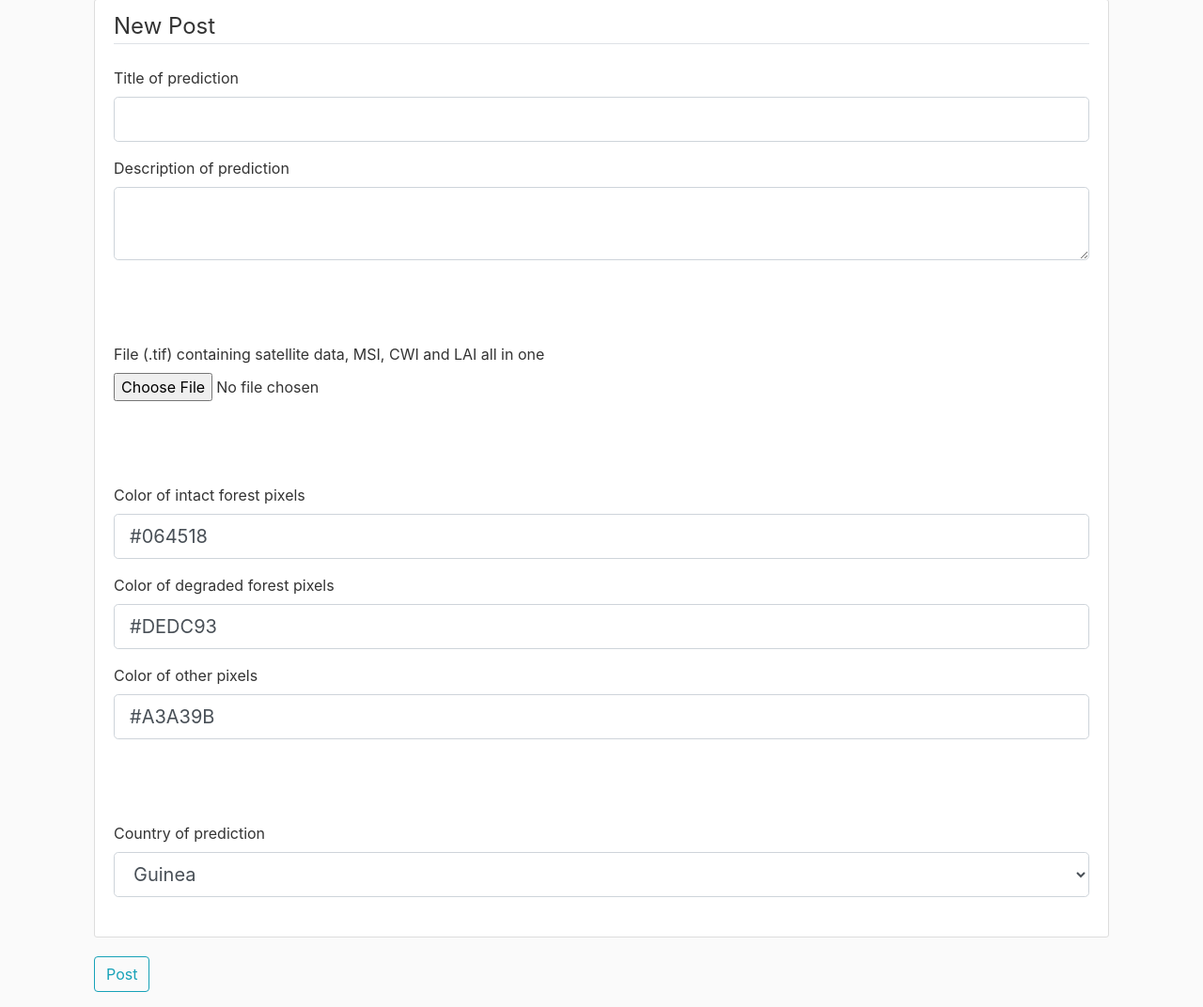
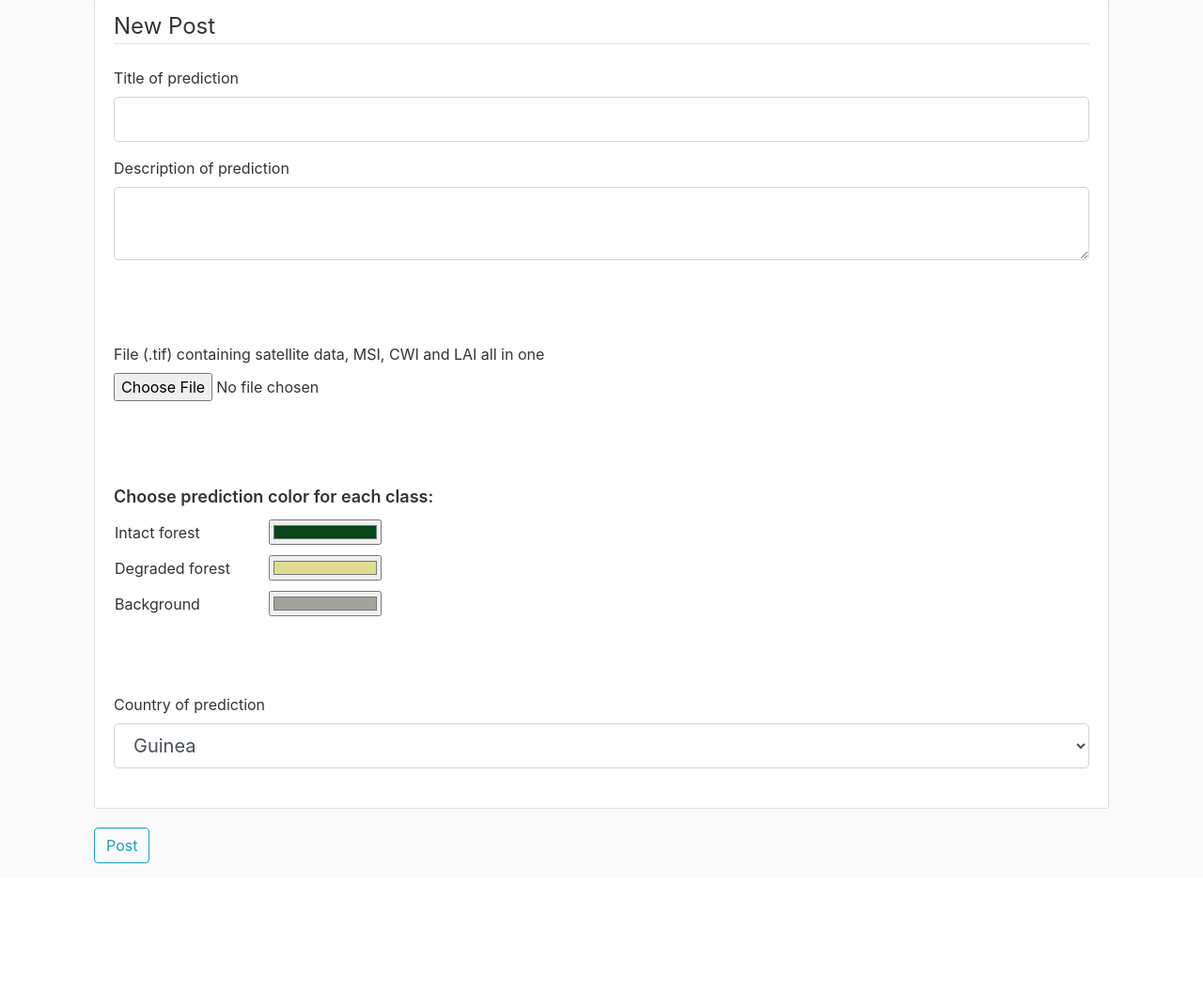
Before and after one commit to dataforgoodfr/batch7_forets_guinee, a Flask app: page /post/new in a window 1280 px wide. Shown: the part 81-1153 px from the top of the page at 94% size. After the commit the page ends 1000 px from the top, so only its background shows below. Run offline with Flask 2, Linux system fonts and the light colour scheme; a user stored in the database is signed in; some libraries are stand-ins or nearby versions.

Commit message:
Change color picker

```diff
--- a/flask_app/flask_server/forms.py
+++ b/flask_app/flask_server/forms.py
@@ -4,7 +4,6 @@ from flask_login import current_user
 from wtforms import StringField, PasswordField, SubmitField, BooleanField, TextAreaField, SelectField, IntegerField
 from wtforms.validators import DataRequired, Length, Email, EqualTo, ValidationError
 from flask_server.models import User
-
 
 class RegistrationForm(FlaskForm):
     username = StringField('Username',
@@ -60,7 +59,7 @@ class PostForm(FlaskForm):
     picture = FileField('File (.tif) containing satellite data, MSI, CWI and LAI all in one',
                         validators=[FileAllowed(['tif'])])
     country = SelectField('Country of prediction', choices = [('Guinea', 'Guinea'), ('Congo', 'Congo')], validators=[DataRequired()])
-    color1 = StringField('Color of intact forest pixels', default='#064518', validators=[DataRequired()])
-    color2 = StringField('Color of degraded forest pixels', default='#DEDC93', validators=[DataRequired()])
-    color3 = StringField('Color of other pixels', default='#A3A39B', validators=[DataRequired()])
+    color1 = StringField('', default='#064518', validators=[DataRequired()], render_kw={'readonly': True})
+    color2 = StringField('', default='#DEDC93', validators=[DataRequired()], render_kw={'readonly': True})
+    color3 = StringField('', default='#A3A39B', validators=[DataRequired()], render_kw={'readonly': True})
     submit= SubmitField('Post')
--- a/flask_app/flask_server/keras_models.py
+++ b/flask_app/flask_server/keras_models.py
@@ -76,7 +76,7 @@ def load_model(path_to_json, path_to_weights):
 
 def load_image_from_path(all_bands_channels):
     dsi , data = raster.read(all_bands_channels, bands='all')
-    data[data < 0] = 0
+    #data[data < 0] = 0
     return dsi, data
 
 def load_image_from_paths(paths):
--- a/flask_app/flask_server/routes.py
+++ b/flask_app/flask_server/routes.py
@@ -102,6 +102,7 @@ def new_post():
     if not current_user.is_authenticated:
         return redirect(url_for('home'))
     form = PostForm()
+
     if form.validate_on_submit():
         if form.picture.data :
             f = form.picture.data
@@ -158,6 +159,7 @@ def update_post(post_id):
     if post.author != current_user:
         abort(403)
     form = PostForm()
+
     if form.validate_on_submit():
         post.title= form.title.data
         post.content = form.content.data
--- a/flask_app/flask_server/templates/create_post.html
+++ b/flask_app/flask_server/templates/create_post.html
@@ -9,7 +9,37 @@
       }
       document.getElementById("submit").addEventListener("click", loading);
   }
+
+  window.changeColor = function(){
+      document.getElementById("color1").value = document.getElementById("intact_color_picker").value;
+      document.getElementById("color2").value = document.getElementById("degraded_color_picker").value;
+      document.getElementById("color3").value = document.getElementById("backgorund_color_picker").value;
+}
+
 </script>
+<head>
+<style>
+table, th, td {
+  padding-right: 40px;
+  padding-bottom: 10px;
+}
+table {
+  border-spacing: 15px;
+}
+.color{
+  background-color: "white";
+  border: none;
+  width: "12px";
+  visibility: hidden;
+}
+
+.title_color{
+    padding-bottom: 10px;
+    font-size: large;
+    font-weight: 600;
+}
+</style>
+</head>
 
 <div class="content-section">
         <form method="POST" action="" enctype="multipart/form-data">
@@ -58,45 +88,24 @@
                 <br/>
                 <br/>
                 <br/>
-                <div class="form-group">
-                    {{ form.color1.label(class="form-control-label") }}
-                    {% if form.color1.errors %}
-                        {{ form.color1(class="form-control form-control-lg is-invalid") }}
-                        <div class="invalid-feedback">
-                            {% for error in form.color1.errors %}
-                                <span>{{ error }}</span>
-                            {% endfor %}
-                        </div>
-                    {% else %}
-                        {{ form.color1(class="form-control form-control-lg") }}
-                    {% endif %}
-                </div>
-                <div class="form-group">
-                    {{ form.color2.label(class="form-control-label") }}
-                    {% if form.color2.errors %}
-                        {{ form.color2(class="form-control form-control-lg is-invalid") }}
-                        <div class="invalid-feedback">
-                            {% for error in form.color2.errors %}
-                                <span>{{ error }}</span>
-                            {% endfor %}
-                        </div>
-                    {% else %}
-                        {{ form.color2(class="form-control form-control-lg") }}
-                    {% endif %}
-                </div>
-                <div class="form-group">
-                    {{ form.color3.label(class="form-control-label") }}
-                    {% if form.color3.errors %}
-                        {{ form.color3(class="form-control form-control-lg is-invalid") }}
-                        <div class="invalid-feedback">
-                            {% for error in form.color3.errors %}
-                                <span>{{ error }}</span>
-                            {% endfor %}
-                        </div>
-                    {% else %}
-                        {{ form.color3(class="form-control form-control-lg") }}
-                    {% endif %}
-                </div>
+                <div class="title_color">Choose prediction color for each class:</div>
+                <table>
+                    <tr>
+                    <td>Intact forest</td>
+                    <td><input type="color" id="intact_color_picker" onchange="changeColor()" value="#064518" style="width:120px;"></td>
+                    <td class="color">{{ form.color1(class="color")}}</td>
+                    </tr>
+                    <tr>
+                    <td>Degraded forest</td>
+                    <td><input type="color" id="degraded_color_picker" onchange="changeColor()" value="#DEDC93" style="width:120px;"></td>
+                    <td class="color">{{ form.color2(class="color") }}</td>
+                    </tr>
+                    <tr>
+                    <td>Background</td>
+                    <td><input type="color" id="backgorund_color_picker" onchange="changeColor()" value="#A3A39B" style="width:120px;"></td>
+                    <td class="color">{{ form.color3(class="color") }}</td>
+                    </tr>
+                    </table>
                 <br/>
                 <br/>
                 <br/>
```
